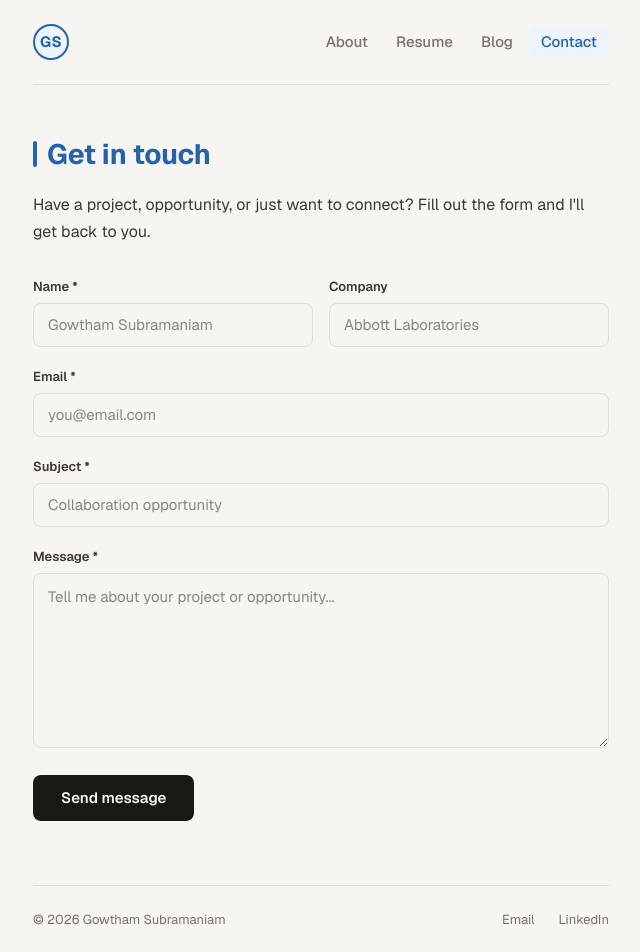
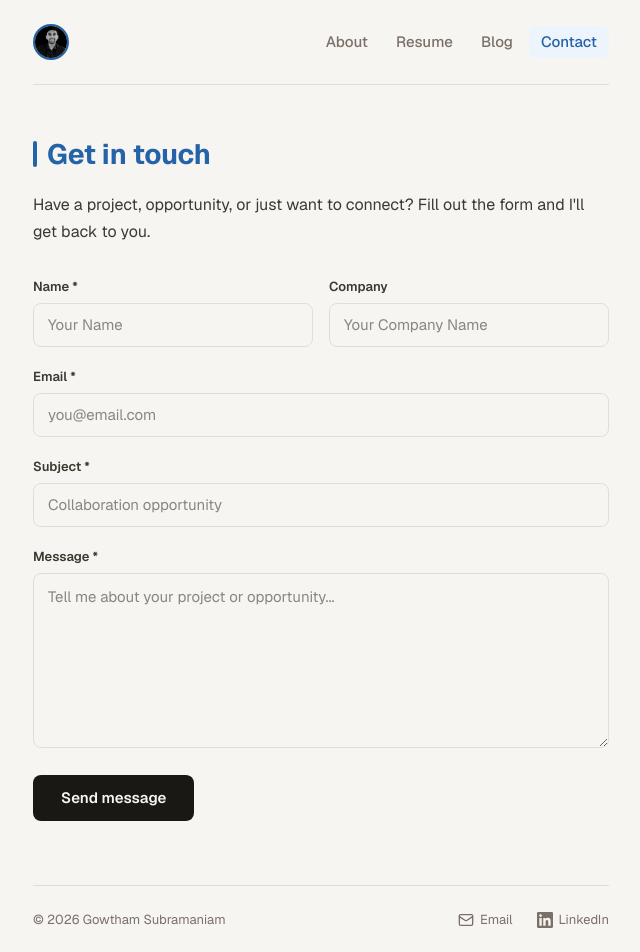
Before and after one commit to gowtham-subramaniam/my-portfolio, a Next.js app: page /contact in a window 1280 px wide. Shown: the top 952 px of the page, without its empty margins (319-959 px from the left). Built offline with nearby package versions, Linux system fonts and the light colour scheme.

Commit message:
added logos to email, linkedin and changed GS to photo

```diff
--- a/app/contact/page.tsx
+++ b/app/contact/page.tsx
@@ -62,12 +62,16 @@ export default function Contact() {
       {/* Nav */}
       <nav style={{ display: "flex", justifyContent: "space-between", alignItems: "center", padding: "1.5rem 0", borderBottom: "1px solid var(--border)", position: "sticky", top: 0, background: "var(--background)", zIndex: 10 }}>
         <Link href="/" style={{
-          fontSize: 15, fontWeight: 700, color: "var(--accent)",
-          background: "var(--accent-bg)", border: "2px solid var(--accent)",
-          borderRadius: "50%", width: 36, height: 36,
-          display: "flex", alignItems: "center", justifyContent: "center",
-          letterSpacing: "0.02em", textDecoration: "none",
-        }}>GS</Link>
+  borderRadius: "50%", width: 36, height: 36, flexShrink: 0,
+  display: "block", overflow: "hidden",
+  border: "2px solid var(--accent)", textDecoration: "none",
+}}>
+  <img
+    src="/photo.jpeg"
+    alt="Gowtham Subramaniam"
+    style={{ width: "100%", height: "100%", objectFit: "cover", display: "block" }}
+  />
+</Link>
         <div style={{ display: "flex", gap: "0.25rem" }}>
           {[["About", "/"], ["Resume", "/resume"], ["Blog", "/blog"], ["Contact", "/contact"]].map(([label, href]) => (
             <Link key={label} href={href} style={{
@@ -126,7 +130,7 @@ export default function Contact() {
             <label style={labelStyle}>Name *</label>
             <input
               name="name" value={form.name} onChange={handleChange}
-              required placeholder="Gowtham Subramaniam"
+              required placeholder="Your Name"
               style={inputStyle}
             />
           </div>
@@ -134,7 +138,7 @@ export default function Contact() {
             <label style={labelStyle}>Company</label>
             <input
               name="company" value={form.company} onChange={handleChange}
-              placeholder="Abbott Laboratories"
+              placeholder="Your Company Name"
               style={inputStyle}
             />
           </div>
@@ -193,10 +197,24 @@ export default function Contact() {
       {/* Footer */}
       <footer style={{ marginTop: "4rem", paddingTop: "1.5rem", borderTop: "1px solid var(--border)", display: "flex", justifyContent: "space-between", alignItems: "center", flexWrap: "wrap", gap: "1rem" }}>
         <span style={{ fontSize: 13, color: "var(--subtle)" }}>© 2026 Gowtham Subramaniam</span>
-        <div style={{ display: "flex", gap: "1.5rem" }}>
-          <a href="mailto:gowtham.subramaniam.c@gmail.com" style={{ fontSize: 13, color: "var(--subtle)", textDecoration: "none" }}>Email</a>
-          <a href="https://linkedin.com/in/yourprofile" style={{ fontSize: 13, color: "var(--subtle)", textDecoration: "none" }}>LinkedIn</a>
-        </div>
+        <div style={{ display: "flex", gap: "1.5rem", alignItems: "center" }}>
+  <a href="mailto:gowtham.subramaniam.c@gmail.com" style={{ display: "flex", alignItems: "center", gap: 6, fontSize: 13, color: "var(--subtle)", textDecoration: "none" }}>
+  <svg width="16" height="16" viewBox="0 0 24 24" fill="none" stroke="currentColor" strokeWidth="2" strokeLinecap="round" strokeLinejoin="round">
+    <rect x="2" y="4" width="20" height="16" rx="2"/>
+    <path d="m22 7-8.97 5.7a1.94 1.94 0 0 1-2.06 0L2 7"/>
+  </svg>
+  Email
+</a>
+  <a href="https://www.linkedin.com/in/gowthamsubramaniam/" target="_blank" rel="noopener noreferrer" style={{
+    display: "flex", alignItems: "center", gap: 6,
+    fontSize: 13, color: "var(--subtle)", textDecoration: "none",
+  }}>
+    <svg width="16" height="16" viewBox="0 0 24 24" fill="currentColor">
+      <path d="M20.447 20.452h-3.554v-5.569c0-1.328-.027-3.037-1.852-3.037-1.853 0-2.136 1.445-2.136 2.939v5.667H9.351V9h3.414v1.561h.046c.477-.9 1.637-1.85 3.37-1.85 3.601 0 4.267 2.37 4.267 5.455v6.286zM5.337 7.433a2.062 2.062 0 01-2.063-2.065 2.064 2.064 0 112.063 2.065zm1.782 13.019H3.555V9h3.564v11.452zM22.225 0H1.771C.792 0 0 .774 0 1.729v20.542C0 23.227.792 24 1.771 24h20.451C23.2 24 24 23.227 24 22.271V1.729C24 .774 23.2 0 22.222 0h.003z"/>
+    </svg>
+    LinkedIn
+  </a>
+</div>
       </footer>
 
     </main>
--- a/app/page.tsx
+++ b/app/page.tsx
@@ -14,12 +14,16 @@ export default function Home() {
       {/* Nav */}
       <nav style={{ display: "flex", justifyContent: "space-between", alignItems: "center", padding: "1.25rem 0", borderBottom: "1px solid var(--border)", position: "sticky", top: 0, background: "var(--background)", zIndex: 10 }}>
         <Link href="/" style={{
-          fontSize: 15, fontWeight: 700, color: "var(--accent)",
-          background: "var(--accent-bg)", border: "2px solid var(--accent)",
-          borderRadius: "50%", width: 36, height: 36, flexShrink: 0,
-          display: "flex", alignItems: "center", justifyContent: "center",
-          letterSpacing: "0.02em", textDecoration: "none",
-        }}>GS</Link>
+  borderRadius: "50%", width: 36, height: 36, flexShrink: 0,
+  display: "block", overflow: "hidden",
+  border: "2px solid var(--accent)", textDecoration: "none",
+}}>
+  <img
+    src="/photo.jpeg"
+    alt="Gowtham Subramaniam"
+    style={{ width: "100%", height: "100%", objectFit: "cover", display: "block" }}
+  />
+</Link>
         <div className="nav-links" style={{ display: "flex", gap: "0.15rem", flexWrap: "wrap", justifyContent: "flex-end" }}>
           {[["About", "/"], ["Resume", "/resume"], ["Blog", "/blog"], ["Contact", "/contact"]].map(([label, href]) => (
             <Link key={label} href={href} style={{
@@ -92,10 +96,24 @@ export default function Home() {
       {/* Footer */}
       <footer style={{ padding: "2rem 0", borderTop: "1px solid var(--border)", display: "flex", justifyContent: "space-between", alignItems: "center", flexWrap: "wrap", gap: "1rem" }}>
         <span style={{ fontSize: 13, color: "var(--subtle)" }}>© 2026 {profile.name}</span>
-        <div style={{ display: "flex", gap: "1.5rem" }}>
-          <a href={`mailto:${profile.email}`} style={{ fontSize: 13, color: "var(--subtle)", textDecoration: "none" }}>Email</a>
-          <a href={profile.linkedin} style={{ fontSize: 13, color: "var(--subtle)", textDecoration: "none" }}>LinkedIn</a>
-        </div>
+        <div style={{ display: "flex", gap: "1.5rem", alignItems: "center" }}>
+  <a href={`mailto:${profile.email}`} style={{ display: "flex", alignItems: "center", gap: 6, fontSize: 13, color: "var(--subtle)", textDecoration: "none" }}>
+  <svg width="16" height="16" viewBox="0 0 24 24" fill="none" stroke="currentColor" strokeWidth="2" strokeLinecap="round" strokeLinejoin="round">
+    <rect x="2" y="4" width="20" height="16" rx="2"/>
+    <path d="m22 7-8.97 5.7a1.94 1.94 0 0 1-2.06 0L2 7"/>
+  </svg>
+  Email
+</a>
+  <a href={profile.linkedin} target="_blank" rel="noopener noreferrer" style={{
+    display: "flex", alignItems: "center", gap: 6,
+    fontSize: 13, color: "var(--subtle)", textDecoration: "none",
+  }}>
+    <svg width="16" height="16" viewBox="0 0 24 24" fill="currentColor">
+      <path d="M20.447 20.452h-3.554v-5.569c0-1.328-.027-3.037-1.852-3.037-1.853 0-2.136 1.445-2.136 2.939v5.667H9.351V9h3.414v1.561h.046c.477-.9 1.637-1.85 3.37-1.85 3.601 0 4.267 2.37 4.267 5.455v6.286zM5.337 7.433a2.062 2.062 0 01-2.063-2.065 2.064 2.064 0 112.063 2.065zm1.782 13.019H3.555V9h3.564v11.452zM22.225 0H1.771C.792 0 0 .774 0 1.729v20.542C0 23.227.792 24 1.771 24h20.451C23.2 24 24 23.227 24 22.271V1.729C24 .774 23.2 0 22.222 0h.003z"/>
+    </svg>
+    LinkedIn
+  </a>
+</div>
       </footer>
 
     </main>
--- a/app/resume/page.tsx
+++ b/app/resume/page.tsx
@@ -14,12 +14,16 @@ export default function Resume() {
       {/* Nav */}
       <nav style={{ display: "flex", justifyContent: "space-between", alignItems: "center", padding: "1.25rem 0", borderBottom: "1px solid var(--border)", position: "sticky", top: 0, background: "var(--background)", zIndex: 10 }}>
         <Link href="/" style={{
-          fontSize: 15, fontWeight: 700, color: "var(--accent)",
-          background: "var(--accent-bg)", border: "2px solid var(--accent)",
-          borderRadius: "50%", width: 36, height: 36, flexShrink: 0,
-          display: "flex", alignItems: "center", justifyContent: "center",
-          letterSpacing: "0.02em", textDecoration: "none",
-        }}>GS</Link>
+  borderRadius: "50%", width: 36, height: 36, flexShrink: 0,
+  display: "block", overflow: "hidden",
+  border: "2px solid var(--accent)", textDecoration: "none",
+}}>
+  <img
+    src="/photo.jpeg"
+    alt="Gowtham Subramaniam"
+    style={{ width: "100%", height: "100%", objectFit: "cover", display: "block" }}
+  />
+</Link>
         <div className="nav-links" style={{ display: "flex", gap: "0.15rem", flexWrap: "wrap", justifyContent: "flex-end" }}>
           {[["About", "/"], ["Resume", "/resume"], ["Blog", "/blog"], ["Contact", "/contact"]].map(([label, href]) => (
             <Link key={label} href={href} style={{
@@ -125,10 +129,24 @@ export default function Resume() {
       {/* Footer */}
       <footer style={{ marginTop: "2rem", paddingTop: "1.5rem", borderTop: "1px solid var(--border)", display: "flex", justifyContent: "space-between", alignItems: "center", flexWrap: "wrap", gap: "1rem" }}>
         <span style={{ fontSize: 13, color: "var(--subtle)" }}>© 2026 {profile.name}</span>
-        <div style={{ display: "flex", gap: "1.5rem" }}>
-          <a href={`mailto:${profile.email}`} style={{ fontSize: 13, color: "var(--subtle)", textDecoration: "none" }}>Email</a>
-          <a href={profile.linkedin} style={{ fontSize: 13, color: "var(--subtle)", textDecoration: "none" }}>LinkedIn</a>
-        </div>
+        <div style={{ display: "flex", gap: "1.5rem", alignItems: "center" }}>
+  <a href={`mailto:${profile.email}`} style={{ display: "flex", alignItems: "center", gap: 6, fontSize: 13, color: "var(--subtle)", textDecoration: "none" }}>
+  <svg width="16" height="16" viewBox="0 0 24 24" fill="none" stroke="currentColor" strokeWidth="2" strokeLinecap="round" strokeLinejoin="round">
+    <rect x="2" y="4" width="20" height="16" rx="2"/>
+    <path d="m22 7-8.97 5.7a1.94 1.94 0 0 1-2.06 0L2 7"/>
+  </svg>
+  Email
+</a>
+  <a href="https://www.linkedin.com/in/gowthamsubramaniam/" target="_blank" rel="noopener noreferrer" style={{
+    display: "flex", alignItems: "center", gap: 6,
+    fontSize: 13, color: "var(--subtle)", textDecoration: "none",
+  }}>
+    <svg width="16" height="16" viewBox="0 0 24 24" fill="currentColor">
+      <path d="M20.447 20.452h-3.554v-5.569c0-1.328-.027-3.037-1.852-3.037-1.853 0-2.136 1.445-2.136 2.939v5.667H9.351V9h3.414v1.561h.046c.477-.9 1.637-1.85 3.37-1.85 3.601 0 4.267 2.37 4.267 5.455v6.286zM5.337 7.433a2.062 2.062 0 01-2.063-2.065 2.064 2.064 0 112.063 2.065zm1.782 13.019H3.555V9h3.564v11.452zM22.225 0H1.771C.792 0 0 .774 0 1.729v20.542C0 23.227.792 24 1.771 24h20.451C23.2 24 24 23.227 24 22.271V1.729C24 .774 23.2 0 22.222 0h.003z"/>
+    </svg>
+    LinkedIn
+  </a>
+</div>
       </footer>
 
     </main>
```
